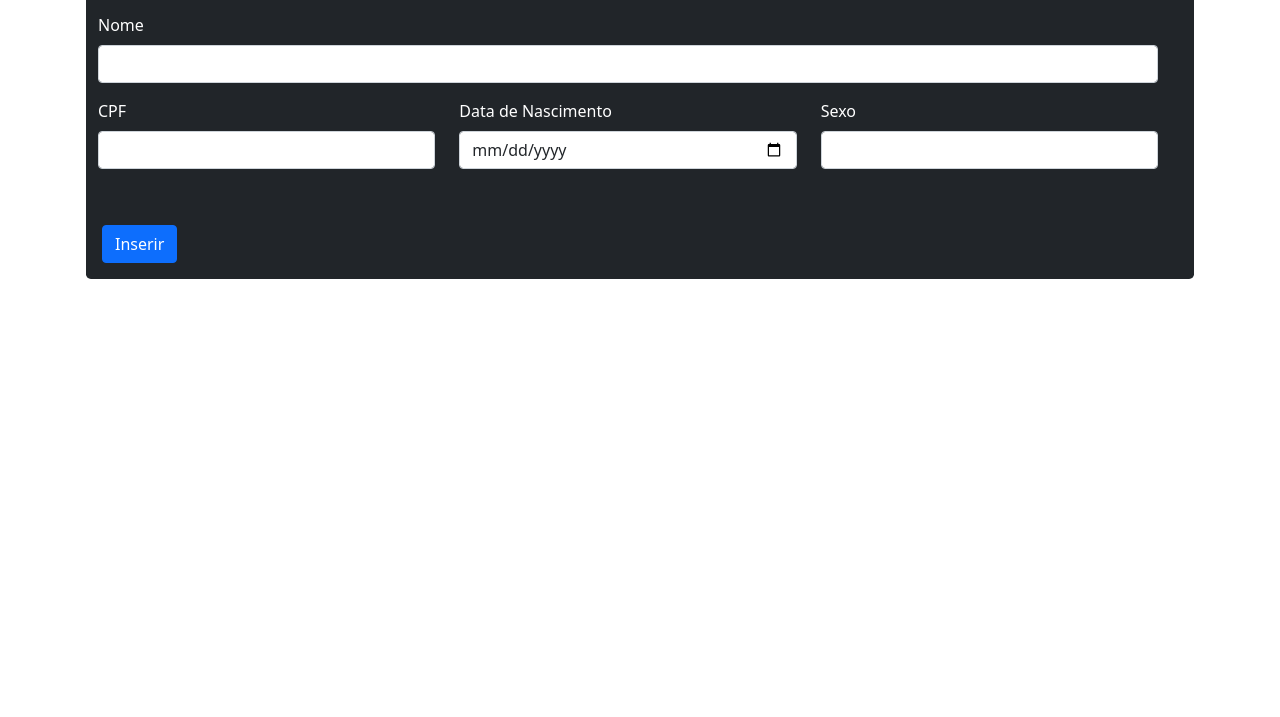
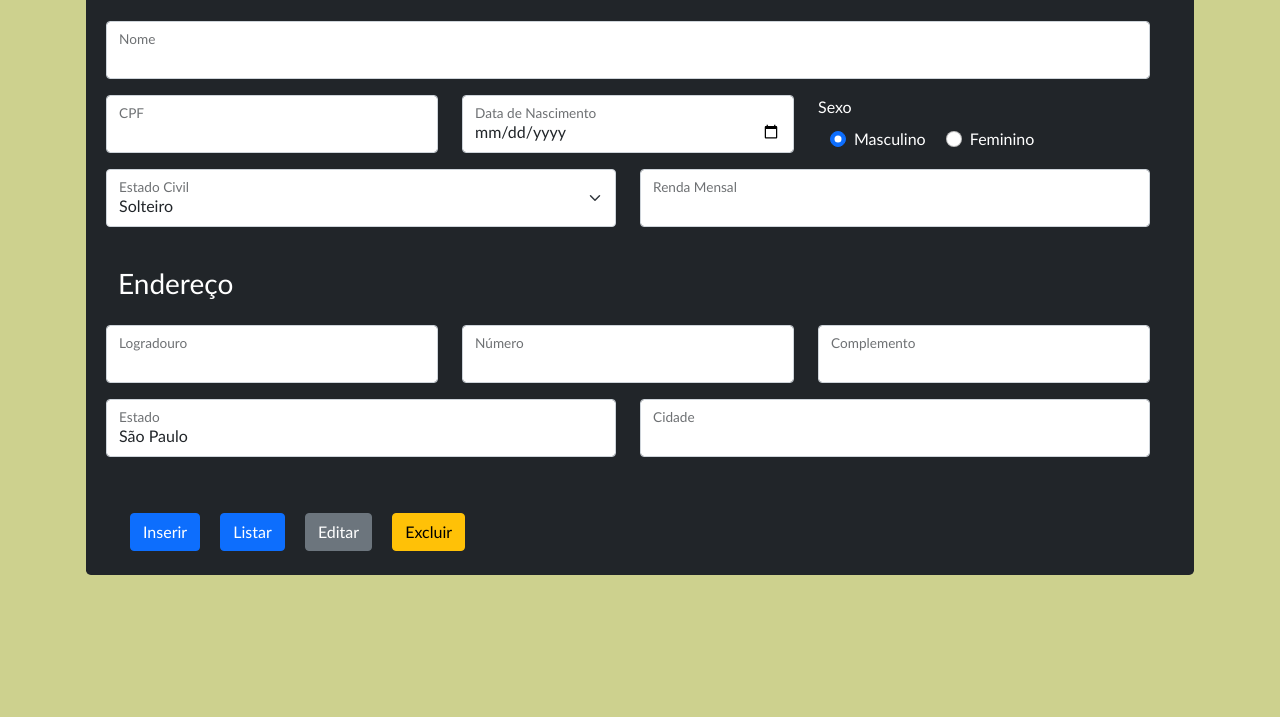
Before and after one commit to devlhm/FirebaseWeb, a website built with webpack: page index.html in a window 1280 px wide. Shown: the part 83-800 px from the top of the page. Built offline with nearby package versions, Linux system fonts and the light colour scheme; some packages are replaced by stand-ins of ours; no server answers.

Commit message:
finished interface, added insert functionality

```diff
--- a/css/style.css
+++ b/css/style.css
@@ -1,3 +1,9 @@
-#form-bg > h1 {
-    color: white
+* {
+	font-family: "Trebuchet MS", "Lucida Sans Unicode", "Lucida Grande",
+		"Lucida Sans", Arial, sans-serif;
 }
+
+body {
+    height: 100vh;
+	background-color: rgb(205, 209, 142);
+}
--- a/index.html
+++ b/index.html
@@ -1,17 +1,22 @@
 <!DOCTYPE html>
 <html lang="pt-br">
-
 	<head>
 		<meta charset="UTF-8" />
 		<meta name="viewport" content="width=device-width, initial-scale=1.0" />
 		<title>Firebase App</title>
 
-	<link href="https://cdn.jsdelivr.net/npm/bootstrap@5.1.3/dist/css/bootstrap.min.css" rel="stylesheet"
-		integrity="sha384-1BmE4kWBq78iYhFldvKuhfTAU6auU8tT94WrHftjDbrCEXSU1oBoqyl2QvZ6jIW3" crossorigin="anonymous" />
-	<script src="https://cdn.jsdelivr.net/npm/bootstrap@5.1.3/dist/js/bootstrap.bundle.min.js"
+		<link
+			href="https://cdn.jsdelivr.net/npm/bootstrap@5.1.3/dist/css/bootstrap.min.css"
+			rel="stylesheet"
+			integrity="sha384-1BmE4kWBq78iYhFldvKuhfTAU6auU8tT94WrHftjDbrCEXSU1oBoqyl2QvZ6jIW3"
+			crossorigin="anonymous"
+		/>
+		<script
+			src="https://cdn.jsdelivr.net/npm/bootstrap@5.1.3/dist/js/bootstrap.bundle.min.js"
 			integrity="sha384-ka7Sk0Gln4gmtz2MlQnikT1wXgYsOg+OMhuP+IlRH9sENBO0LRn5q+8nbTov4+1p"
-		crossorigin="anonymous"></script>
-	<link rel="stylesheet" href="css/style.css">
+			crossorigin="anonymous"
+		></script>
+		<link rel="stylesheet" href="css/style.css" />
 	</head>
 
 	<body>
@@ -19,35 +24,170 @@
 			<h1 class="text-center">Cadastro Social</h1>
 
 			<div id="form-bg" class="p-2 bg-dark rounded-3">
-			<form class="p-2 bg-dark">
+				<form class="p-3 bg-dark">
 					<div class="row p-2">
-					<div class="form-group col container">
-						<label for="nome" class="row text-white form-label">Nome</label>
-						<input type="text" class="row form-control" name="nome" id="nome">
+						<div class="form-group form-floating col">
+							<input
+								type="text"
+								class="form-control row"
+								name="nome"
+								id="nome"
+							/>
+							<label for="nome">Nome</label>
 						</div>
 					</div>
 					<div class="row p-2">
-					<div class="form-group col container">
-						<label for="cpf" class="row text-white form-label">CPF</label>
-						<input type="text" class="row form-control" name="cpf" id="cpf">
+						<div class="form-group form-floating col">
+							<input
+								type="text"
+								class="form-control row"
+								name="cpf"
+								id="cpf"
+							/>
+							<label for="cpf">CPF</label>
+						</div>
+
+						<div class="form-group col form-floating">
+							<input
+								type="date"
+								class="row form-control"
+								name="data"
+								id="data_nascimento"
+							/>
+							<label for="data">Data de Nascimento</label>
 						</div>
 
 						<div class="form-group col container">
-						<label for="data" class="row text-white form-label">Data de Nascimento</label>
-						<input type="date" class="row form-control" name="data" id="data">
+							<label for="sexo" class="row text-white form-label"
+								>Sexo</label
+							>
+							<div class="form-check form-check-inline">
+								<label
+									class="form-check-label text-white"
+									for="sexoMasculino"
+									>Masculino</label
+								>
+								<input
+									class="form-check-input"
+									type="radio"
+									id="sexoMasculino"
+									name="sexo"
+									value="masculino"
+									checked
+								/>
+							</div>
+							<div class="form-check form-check-inline">
+								<label
+									class="form-check-label text-white"
+									for="sexoFeminino"
+									>Feminino</label
+								>
+								<input
+									class="form-check-input"
+									type="radio"
+									id="sexoFeminino"
+									name="sexo"
+									value="feminino"
+								/>
+							</div>
+						</div>
+					</div>
+					<div class="row p-2">
+						<div class="form-group form-floating col">
+							<select
+								class="row form-select"
+								name="estadoCivil"
+								id="estado_civil"
+							>
+								<option value="solteiro" selected>
+									Solteiro
+								</option>
+								<option value="casado">Casado</option>
+								<option value="divorciado">Divorciado</option>
+								<option value="viuvo">Viúvo</option>
+								<option value="uniao-estavel">
+									União Estável
+								</option>
+							</select>
+							<label for="estadoCivil">Estado Civil</label>
 						</div>
 
-					<div class="form-group col container">
-						<label for="sexo" class="row text-white form-label">Sexo</label>
-						<input type="text" class="row form-control" name="sexo" id="sexo">
+						<div class="form-group form-floating col">
+							<input
+								type="number"
+								class="row form-control"
+								name="rendaMensal"
+								id="renda_mensal"
+							/>
+							<label for="rendaMensal">Renda Mensal</label>
+						</div>
+					</div>
+					<div class="row p-2 mt-4">
+						<h3 class="text-white">Endereço</h3>
+					</div>
+					<div class="row p-2">
+						<div class="form-group form-floating col">
+							<input
+								type="text"
+								class="form-control row"
+								name="logradouro"
+								id="logradouro"
+							/>
+							<label for="logradouro">Logradouro</label>
+						</div>
+						<div class="form-group form-floating col">
+							<input
+								type="number"
+								class="form-control row"
+								name="numero"
+								id="numero_endereco"
+							/>
+							<label for="numero">Número</label>
+						</div>
+						<div class="form-group form-floating col">
+							<input
+								type="text"
+								class="form-control row"
+								name="complemento"
+								id="complemento"
+							/>
+							<label for="complemento">Complemento</label>
+						</div>
+					</div>
+					<div class="row p-2">
+						<div class="form-group form-floating col">
+							<select
+								class="form-control row"
+								name="estado"
+								id="estado"
+							>
+								<option value="SP">São Paulo</option>
+								<option value="MG">Minas Gerais</option>
+								<option value="RJ">Rio de Janeiro</option>
+							</select>
+							<label for="estado">Estado</label>
+						</div>
+						<div class="form-group form-floating col">
+							<input
+								type="text"
+								class="form-control row"
+								name="cidade"
+								id="cidade"
+							/>
+							<label for="cidade">Cidade</label>
 						</div>
 					</div>
 
-
-				<button class="btn btn-primary mt-5" id="btn-inserir">Inserir</button>
+					<div class="container mt-5">
+						<button id="btn-insert" class="btn mx-2 btn-primary">Inserir</button>
+						<button class="btn mx-2 btn-primary">Listar</button>
+						<button class="btn mx-2 btn-secondary">Editar</button>
+						<button class="btn mx-2 btn-warning">Excluir</button>
+					</div>
 				</form>
 			</div>
 		</div>
 	</body>
-<script src="./dist/bundle.js"></script>
+
+	<script src="dist/bundle.js"></script>
 </html>
--- /dev/null
+++ b/js/dbFunctions.js
@@ -0,0 +1,26 @@
+import { collection, query, where, getDocs, addDoc} from "firebase/firestore";
+import { app } from "./firebase";
+import { getFirestore } from "firebase/firestore";
+
+const db = getFirestore(app)
+
+function getAll() {
+	const q = query(collection(db, "usuarios"));
+	const querySnapshot = getDocs(q).then(
+        querySnapshot.forEach((doc) => {
+            // doc.data() is never undefined for query doc snapshots
+            console.log(doc.id, " => ", doc.data());
+        })
+    );
+}
+
+function insert(data) {
+    addDoc(collection(db, "usuarios"), data)
+    .then(docRef => {
+        console.log("Document written with ID: ", docRef.id);
+        alert("Registro inserido com sucesso!");
+    })
+    .catch(err => console.error(err));
+}
+
+export { getAll, insert };
--- a/js/firebase.js
+++ b/js/firebase.js
@@ -1,15 +1,5 @@
 import { initializeApp } from "firebase/app";
+import { config } from "../firebaseAuth"
+const app = initializeApp(config);
 
-const firebaseConfig = {
-    apiKey: "AIzaSyC7E7L0z3N7KpSSVvayh5JR_ZBpIzxC9C8",
-    authDomain: "cadastro-consulta.firebaseapp.com",
-    projectId: "cadastro-consulta",
-    storageBucket: "cadastro-consulta.appspot.com",
-    messagingSenderId: "898683450058",
-    appId: "1:898683450058:web:a2a89f96a208b5aff97a33",
-    measurementId: "G-35RB581Q66"
-};
-
-const app = initializeApp(firebaseConfig);
-
-export { app };
+export { app }
--- a/js/index.js
+++ b/js/index.js
@@ -1,3 +1,30 @@
-import { app } from './firebase.js'
+import { getAll, insert } from "./dbFunctions.js";
 
-console.log(app);
+document
+	.getElementById("btn-insert")
+	.addEventListener("click", onBtnInsertClick);
+
+function getFields() {
+	const fields = {
+		nome: document.getElementById("nome").value,
+		cpf: document.getElementById("cpf").value,
+		data_nascimento: document.getElementById("data_nascimento").value,
+		sexo: document.querySelector('input[name="sexo"]:checked').value,
+		estado_civil: document.getElementById("estado_civil").value,
+		renda_mensal: document.getElementById("renda_mensal").value,
+		logradouro: document.getElementById("logradouro").value,
+		numero_endereco: document.getElementById("numero_endereco").value,
+		complemento: document.getElementById("complemento").value,
+		estado: document.getElementById("estado").value,
+		cidade: document.getElementById("cidade").value,
+	};
+
+	return fields;
+}
+
+function onBtnInsertClick(event) {
+	event.preventDefault();
+	console.log("clicked");
+
+	insert(getFields());
+}
--- a/package.json
+++ b/package.json
@@ -17,7 +17,7 @@
   },
   "homepage": "https://github.com/devlhm/FirebaseWeb#readme",
   "dependencies": {
-    "firebase": "^9.5.0"
+    "firebase": "^9.4.0"
   },
   "devDependencies": {
     "webpack": "^5.64.3",
--- a/webpack.config.js
+++ b/webpack.config.js
@@ -11,4 +11,7 @@ module.exports = {
   // Optional and for development only. This provides the ability to
   // map the built code back to the original source format when debugging.
   devtool: 'eval-source-map',
+  experiments: {
+    topLevelAwait: true
+  }
 };
```
Also changed, not shown: firebaseAuth.dummy.js (added, +11 -0 lines), 3 other files. Lines whose indentation alone changed are shown as unchanged.
